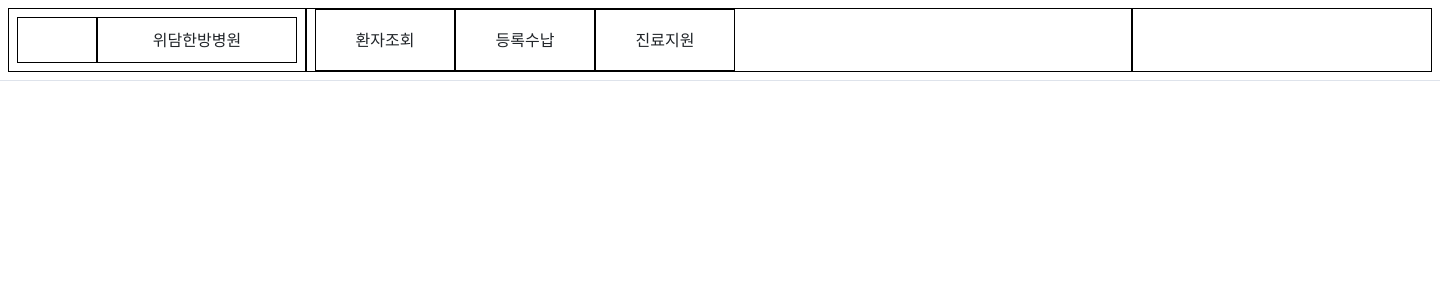
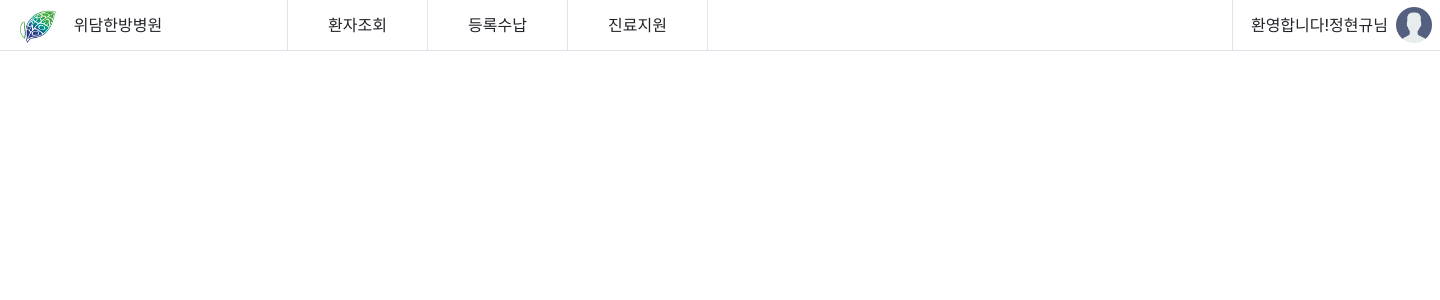
Before and after one commit to weedahm/data-collection-web, a Django app: page /his/ in a window 1440 px wide. Shown: the top 300 px of the page. Run offline with Django 3.2, Linux system fonts and the light colour scheme; some libraries are stand-ins or nearby versions.

Commit message:
상단 바 수정

```diff
--- a/weedahm/his/static/his/css/custom.css
+++ b/weedahm/his/static/his/css/custom.css
@@ -5,7 +5,7 @@ body {
 
 /* dev */
 .box {
-  border: 1px solid #000000;
+  /* border: 1px solid #000000; */
 }
 
 #header {
@@ -14,44 +14,47 @@ body {
 
 .wd_A {
   width: 100%;
-  padding: 8px;
-  height: 80px;
+  padding: 0px 8px 0px 8px;
+  height: 50px;
   display: flex;
   justify-content: space-between;
   align-items: stretch;
-}
-
-.wd_a {
-  padding: 8px;
 }
 
 .wd_AA {
   flex: 1 0 auto;
   min-width: 280px;
   display: flex;
+  border-right: 1px solid #dee3eb;
 }
 
 .wd_AB {
   flex: 1 1 100%;
   min-width: 800px;
   display: flex;
-  padding: 0px 8px 0px 8px;
 }
 
 .wd_AC {
   flex: 1 0 auto;
-  width: 300px;
+  width: 200px;
+  border-left: 1px solid #dee3eb;
+  display: flex;
+  justify-content: flex-end;
+  align-items: center;
 }
 
 .wd_AAA {
-  width: 80px;
+  display: flex;
+  width: 60px;
+  align-items: center;
+  justify-content: center;
 }
 
 .wd_AAB {
   display: flex;
   justify-content: center;
   align-items: center;
-  width: 200px;
+  width: 100px;
 }
 
 .wd_ab {
@@ -60,4 +63,12 @@ body {
   display: flex;
   justify-content: center;
   align-items: center;
+  border-right: 1px solid #dee3eb;
+  cursor: pointer;
+  height: 100%;
 }
+
+.wd.dropdown-menu {
+  margin-top: 4px;
+  border-radius: 0;
+}
--- a/weedahm/his/static/his/js/custom.js
+++ b/weedahm/his/static/his/js/custom.js
@@ -0,0 +1,14 @@
+function init_events() {
+    $('.wd_ab').hover(
+        function () {
+            $(this).css("border-bottom", "2px solid #45AB41");
+        },
+        function () {
+            $(this).css("border-bottom", "0");
+        }
+    )
+}
+
+$(document).ready(function ($) {
+    init_events();
+});
--- a/weedahm/his/templates/his/header.html
+++ b/weedahm/his/templates/his/header.html
@@ -1,26 +1,48 @@
 {% load static %}
 <div class="wd_A">
-    <div class="wd_a wd_AA box">
+    <div class="wd_AA box">
         <div class="wd_AAA box">
-
+            <img src="{% static 'his/images/logo.png' %}" style="width: 36px; height: 36px;">
         </div>
         <div class="wd_AAB box">
-            <!-- <img src="{% static 'his/images/logo.jpg' %}" style="width: 109px; height: 50px;"> -->
             <span>위담한방병원</span>
         </div>
     </div>
-    <div class="wd_a wd_AB box">
-        <div class="wd_ab wd_ABA box">
-            <span>환자조회</span>
+    <div class="wd_AB box">
+        <div>
+            <div class="wd_ab wd_ABA" data-toggle="dropdown" id="paitentSearch" aria-expanded="false">
+                <span>환자조회</span>
+            </div>
+            <div class='wd dropdown-menu' aria-labelledby="paitentSearch">
+                <a class="dropdown-item" href="#">Action</a>
+                <a class="dropdown-item" href="#">Another action</a>
+                <a class="dropdown-item" href="#">Something else here</a>
+            </div>
         </div>
-        <div class="wd_ab wd_ABB box">
-            <span>등록수납</span>
+        <div>
+            <div class="wd_ab wd_ABB" data-toggle="dropdown" id="Registration" aria-expanded="false">
+                <span>등록수납</span>
+            </div>
+            <div class='wd dropdown-menu' aria-labelledby="Registration">
+                <a class="dropdown-item" href="#">Action</a>
+                <a class="dropdown-item" href="#">Another action</a>
+                <a class="dropdown-item" href="#">Something else here</a>
+            </div>
         </div>
-        <div class="wd_ab wd_ABC box">
-            <span>진료지원</span>
+        <div>
+            <div class="wd_ab wd_ABC" data-toggle="dropdown" id="Clinic" aria-expanded="false">
+                <span>진료지원</span>
+            </div>
+            <div class='wd dropdown-menu' aria-labelledby="Clinic">
+                <a class="dropdown-item" href="#">Action</a>
+                <a class="dropdown-item" href="#">Another action</a>
+                <a class="dropdown-item" href="#">Something else here</a>
+            </div>
         </div>
-    </div>
-    <div class="wd_a wd_AC box">
 
     </div>
+    <div class="wd_AC box">
+        <span style="padding-right: 8px;">환영합니다!정현규님 </span>
+        <img src="{% static 'his/images/user.png' %}" style="width: 36px; height: 36px;">
+    </div>
 </div>
```
Also changed, not shown: weedahm/his/static/his/images/logo.png, weedahm/his/static/his/images/user.png (added).
